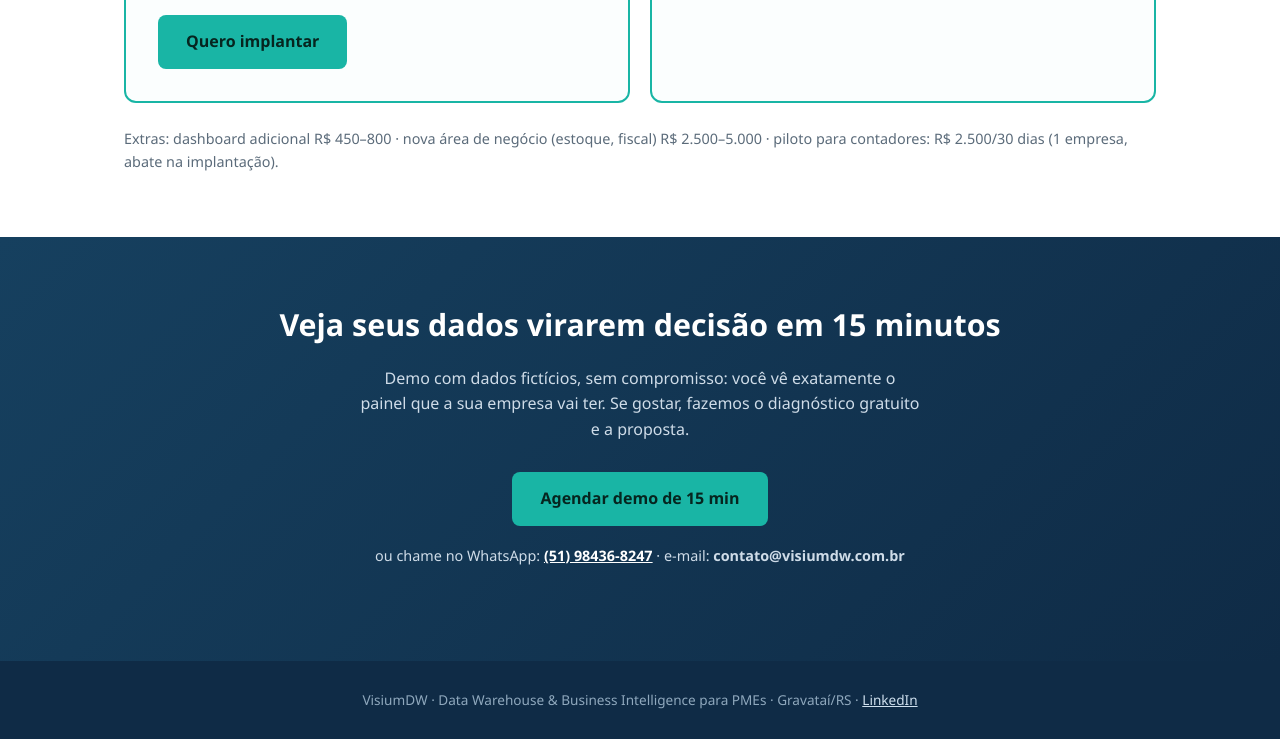
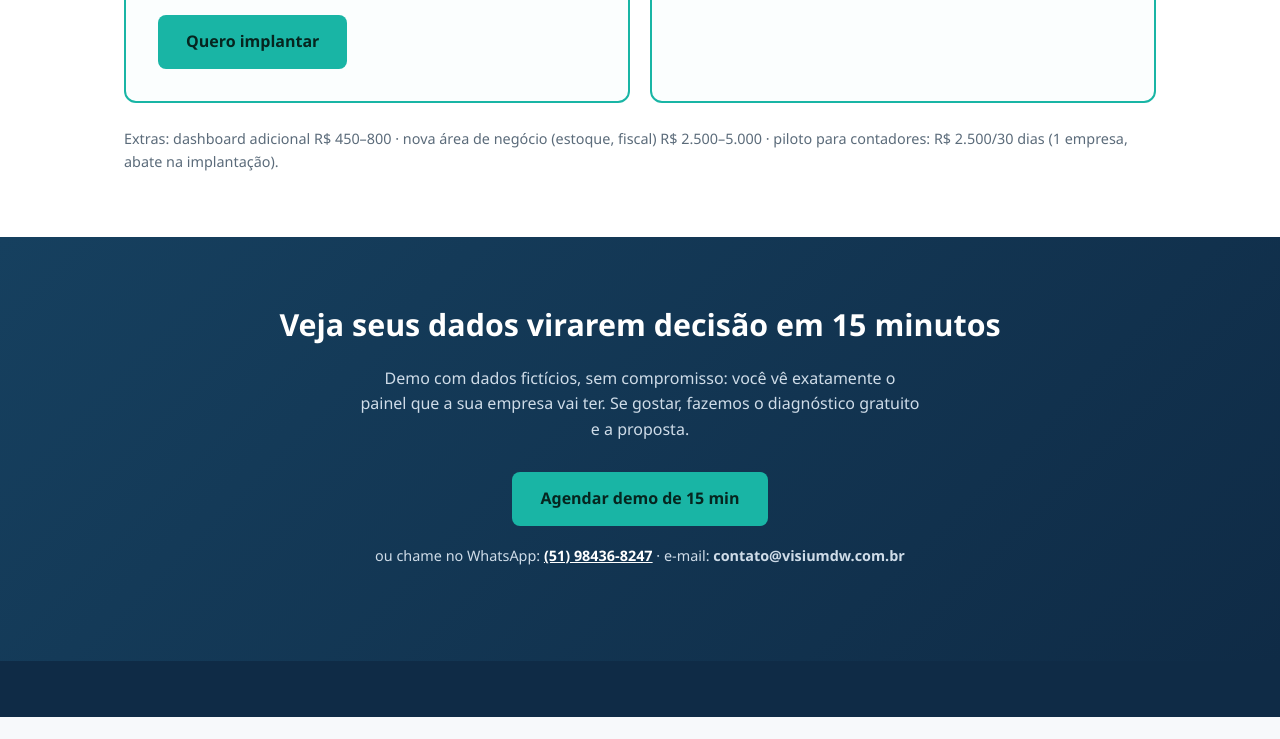
Before and after one commit to marcelohebatista/visiumdw-site, a plain HTML site: page index.html in a window 1280 px wide. Shown: the part 4132-4871 px from the top of the page. After the commit the page ends 4849 px from the top, so only its background shows below. Drawn offline with Linux system fonts and the light colour scheme.

Commit message:
Update index.html

```diff
--- a/index.html
+++ b/index.html
@@ -273,9 +273,6 @@
 </section>
 
 <footer>
-  <div class="container">
-    VisiumDW · Data Warehouse &amp; Business Intelligence para PMEs · Gravataí/RS · <a href="https://www.linkedin.com/company/SEU-SLUG">LinkedIn</a>
-  </div>
 </footer>
 
 </body>
```
